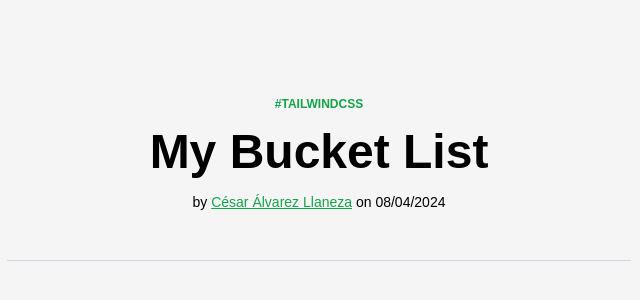
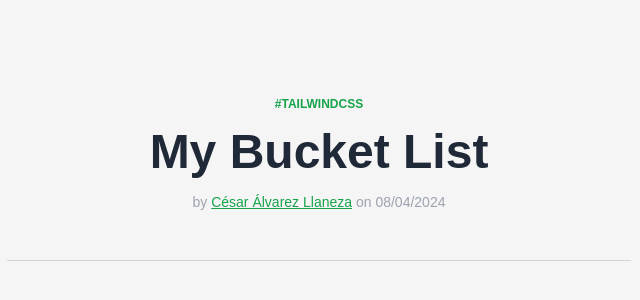
Before and after one commit to cesaralvrz/bucket-list, a Vue app: page / in a window 1280 px wide. Shown: the top 300 px of the page, without its empty margins (321-961 px from the left). Built offline with nearby package versions, Linux system fonts and the light colour scheme.

Commit message:
Install daisyUI

```diff
--- a/package.json
+++ b/package.json
@@ -14,6 +14,7 @@
   "devDependencies": {
     "@vitejs/plugin-vue": "^5.0.4",
     "autoprefixer": "^10.4.19",
+    "daisyui": "^4.10.1",
     "postcss": "^8.4.38",
     "tailwindcss": "^3.4.3",
     "typescript": "^5.2.2",
--- a/src/components/Hero.vue
+++ b/src/components/Hero.vue
@@ -2,8 +2,8 @@
 	<article class="max-w-2xl px-6 py-24 mx-auto space-y-12">
 		<div class="w-full mx-auto space-y-4 text-center">
 			<p class="text-xs font-semibold tracki uppercase text-green-600">#TailwindCSS</p>
-			<h1 class="text-4xl font-bold leadi md:text-5xl">My Bucket List</h1>
-			<p class="text-sm dark:text-gray-400">by
+			<h1 class="text-4xl text-gray-800 font-bold leadi md:text-5xl">My Bucket List</h1>
+			<p class="text-sm text-gray-400">by
 				<a rel="noopener noreferrer" href="https://cesaralvarez.dev/" target="_blank" class="underline text-green-600">
 					<span itemprop="name">César Álvarez Llaneza</span>
 				</a> on
--- a/tailwind.config.js
+++ b/tailwind.config.js
@@ -7,5 +7,5 @@ export default {
   theme: {
     extend: {},
   },
-  plugins: [],
+  plugins: [require("daisyui")],
 }
```
Also changed, not shown: 1 other file (tests, documents, lock files or other folders).
